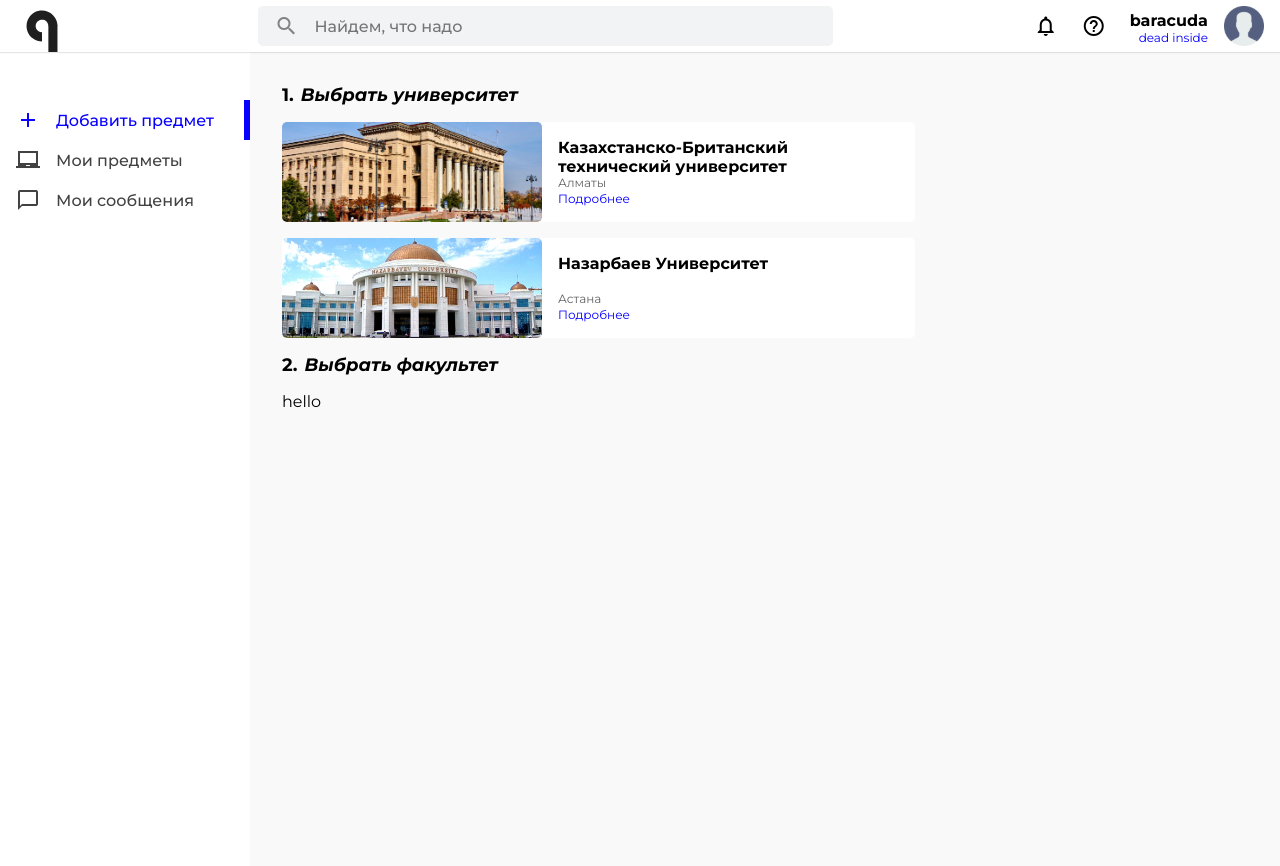
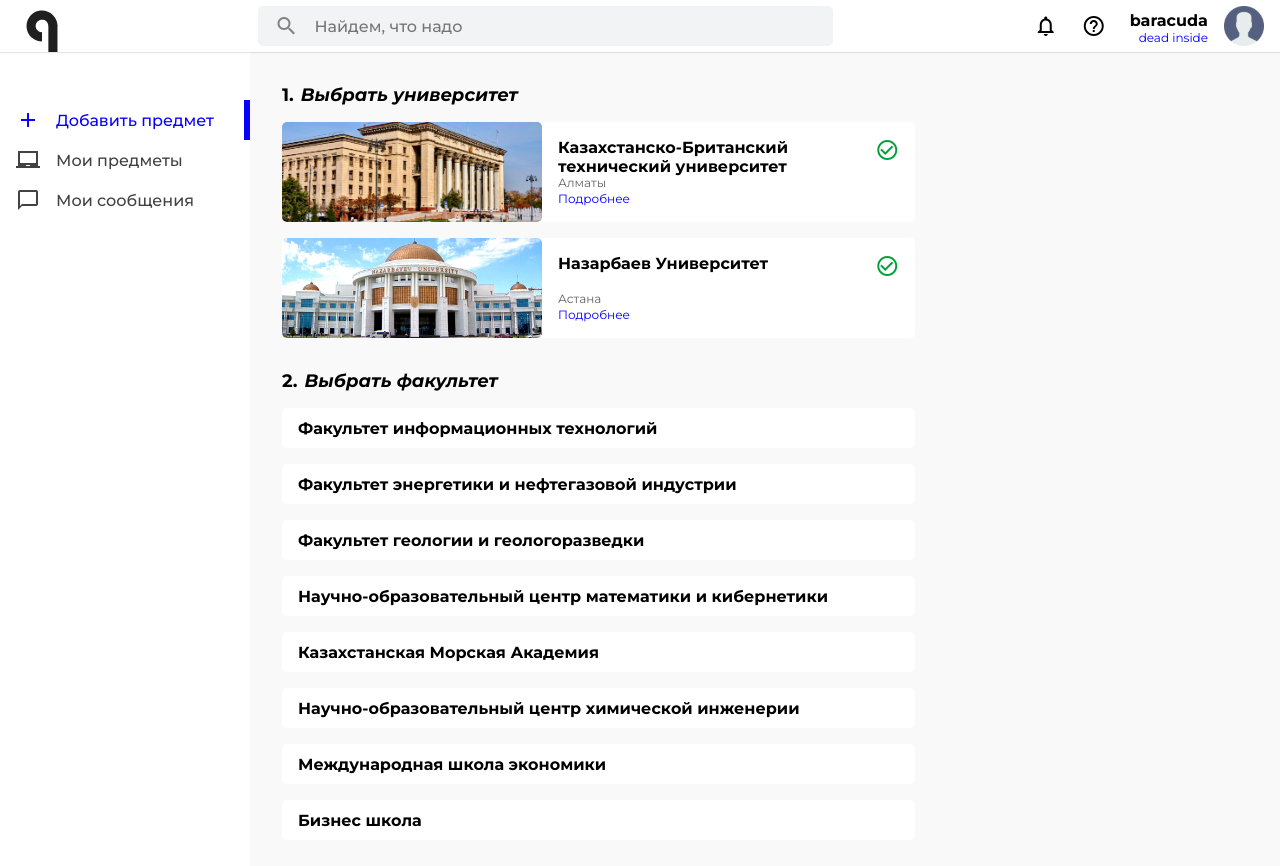
Before and after one commit to asnbkk/qosymsha, an Angular app: page /student/add-course in a window 1280 px wide. Both pictures are taken after a click on the element 598 px from the left and 172 px from the top of the page. Shown: the top 866 px of the page. Before the commit the page ends 800 px from the top, so only its background shows below. Built offline with nearby package versions, Linux system fonts and the light colour scheme.

Commit message:
wtf uni card status

```diff
--- a/src/app/app.module.ts
+++ b/src/app/app.module.ts
@@ -15,6 +15,7 @@
 import { TextComponent } from './components/text/text.component';
 import { UniversityCardComponent } from './components/university-card/university-card.component';
 import { from } from 'rxjs';
+import { CardComponent } from './components/card/card.component';
 
 @NgModule({
   declarations: [
@@ -30,6 +31,7 @@
     MyMessagesComponent,
     TextComponent,
     UniversityCardComponent,
+    CardComponent,
   ],
   imports: [
     HttpClientModule,
--- /dev/null
+++ b/src/app/components/card/card.component.css
@@ -0,0 +1,13 @@
+.card {
+    height: 40px;
+    border-radius: 5px;
+    display: grid;
+    align-items: center;
+    grid-template-columns: 1fr auto;
+    padding: 0 1rem;
+    background: #fff;
+    cursor: pointer;
+}
+.card_title {
+    font-weight: bold;
+}
--- /dev/null
+++ b/src/app/components/card/card.component.html
@@ -0,0 +1,6 @@
+<div class="card">
+    <div class="card_title">
+        {{name.name}}
+    </div>
+    <div class="card_status"></div>
+</div>
--- /dev/null
+++ b/src/app/components/card/card.component.ts
@@ -0,0 +1,15 @@
+import { Component, OnInit, Input } from '@angular/core';
+
+@Component({
+  selector: 'app-card',
+  templateUrl: './card.component.html',
+  styleUrls: ['./card.component.css']
+})
+export class CardComponent implements OnInit {
+  @Input() name
+  constructor() { }
+
+  ngOnInit(): void {
+  }
+
+}
--- a/src/app/components/university-card/university-card.component.css
+++ b/src/app/components/university-card/university-card.component.css
@@ -6,6 +6,7 @@
     background: #fff;
     border-radius: 5px;
     cursor: pointer;
+    position: relative;
 }
 .card_img {
     height: 100px;
@@ -33,3 +34,9 @@
     position: absolute;
     bottom: 2rem;
 }
+.card_status {
+    position: absolute;
+    top: 1rem;
+    right: 1rem;
+    color: #04A039;
+}
--- a/src/app/components/university-card/university-card.component.html
+++ b/src/app/components/university-card/university-card.component.html
@@ -1,9 +1,21 @@
 <div class="card">
     <div class="card_img"><img src="{{university.img}}" alt=""></div>
     <div class="card_text">
-        <div class="card_text__name"><app-text [type]="'bold'" [text]="university.name"></app-text></div>
-        <div class="card_text__city"><app-text [type]="'smallSecondary'" [text]="university.city"></app-text></div>
-        <div class="card_text__see-more"><app-text [type]="'smallBlue'" [text]="'Подробнее'"></app-text></div>
+        <div class="card_text__name">
+            <app-text [type]="'bold'" [text]="university.name"></app-text>
+        </div>
+        <div class="card_text__city">
+            <app-text [type]="'smallSecondary'" [text]="university.city"></app-text>
+        </div>
+        <div class="card_text__see-more">
+            <app-text [type]="'smallBlue'" [text]="'Подробнее'"></app-text>
+        </div>
     </div>
-    <div class="card_status"></div>
+    <div *ngIf="status">
+        <div class="card_status">
+            <span class="material-icons">
+                check_circle_outline
+            </span>
+        </div>
+    </div>
 </div>
--- a/src/app/components/university-card/university-card.component.ts
+++ b/src/app/components/university-card/university-card.component.ts
@@ -7,6 +7,7 @@
 })
 export class UniversityCardComponent implements OnInit {
   @Input() university
+  @Input() status = true
   constructor() { }
 
   ngOnInit(): void {
--- a/src/app/pages/add-course/add-course.component.css
+++ b/src/app/pages/add-course/add-course.component.css
@@ -5,9 +5,13 @@
 }
 .ac_left {
     display: grid;
-    grid-gap: 1rem;
+    grid-gap: 2rem;
 }
 .ac_university-list {
     display: grid;
     grid-gap: 1rem;
 }
+.ac_faculty-list {
+    display: grid;
+    grid-gap: 1rem;
+}
--- a/src/app/pages/add-course/add-course.component.html
+++ b/src/app/pages/add-course/add-course.component.html
@@ -4,13 +4,17 @@
             <app-text [text]="'Выбрать университет'" [type]="'title'" [counter]="1"></app-text>
             <div class="ac_university-list">
                 <div *ngFor="let u of universities">
-                    <app-university-card [university]="u" (click)="onUniversitySelect(u.id)"></app-university-card>
+                    <app-university-card [university]="u" (click)="onUniversitySelect(u.name)"></app-university-card>
                 </div>
             </div>
         </div>
         <div class="faculty" *ngIf="faculty">
             <app-text [text]="'Выбрать факультет'" [type]="'title'" [counter]="2"></app-text>
-            hello
+            <div class="ac_faculty-list">
+                <div *ngFor="let f of faculties">
+                    <app-card [name]="f"></app-card>
+                </div>
+            </div>
         </div>
     </div>
     <div class="ac_right"></div>
--- a/src/app/pages/add-course/add-course.component.ts
+++ b/src/app/pages/add-course/add-course.component.ts
@@ -8,7 +8,10 @@
 })
 export class AddCourseComponent implements OnInit {
   faculty: boolean = false
+  universityStatus: boolean = false
+
   universities = []
+  faculties = []
   constructor(private universityService: UniversityService) { }
 
   ngOnInit(): void {
@@ -21,7 +24,11 @@
     })
   }
 
-  onUniversitySelect(id) {
+  onUniversitySelect(name) {
+    this.universityStatus = true
     this.faculty = true
+    let uni = this.universities.find(o => o.name == name)
+    this.faculties = uni.faculties
+    console.log(this.faculties)
   }
 }
--- a/src/assets/data/university.json
+++ b/src/assets/data/university.json
@@ -1,4 +1,30 @@
 [
-    {"id": "1", "img": "assets/img/1.jpg", "name": "Казахстанско-Британский технический университет", "city": "Алматы"},
-    {"id": "2", "img": "assets/img/2.jpg", "name": "Назарбаев Университет", "city": "Астана"}
+    {
+        "id": "1",
+        "img": "assets/img/1.jpg",
+        "name": "Казахстанско-Британский технический университет",
+        "city": "Алматы",
+        "faculties": [
+            {"name": "Факультет информационных технологий"},
+            {"name": "Факультет энергетики и нефтегазовой индустрии"},
+            {"name": "Факультет геологии и геологоразведки"},
+            {"name": "Научно-образовательный центр математики и кибернетики"},
+            {"name": "Казахстанская Морская Академия"},
+            {"name": "Научно-образовательный центр химической инженерии "},
+            {"name": "Международная школа экономики"},
+            {"name": "Бизнес школа"}
+        ]
+    },
+    {
+        "id": "2",
+        "img": "assets/img/2.jpg",
+        "name": "Назарбаев Университет",
+        "city": "Астана",
+        "faculties": [
+            {"name": "Школа инженерии"},
+            {"name": "Школа наук и технологий"},
+            {"name": "Школа гуманитарных и социальных наук"},
+            {"name": "Школа горного дела и наук о Земле"}
+        ]
+    }
 ]
```
Also changed, not shown: 1 other file (tests, documents, lock files or other folders).
